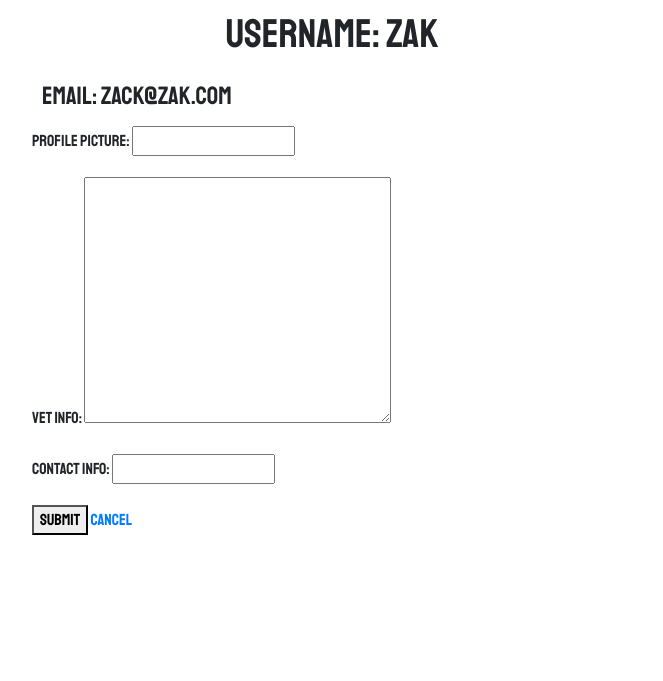
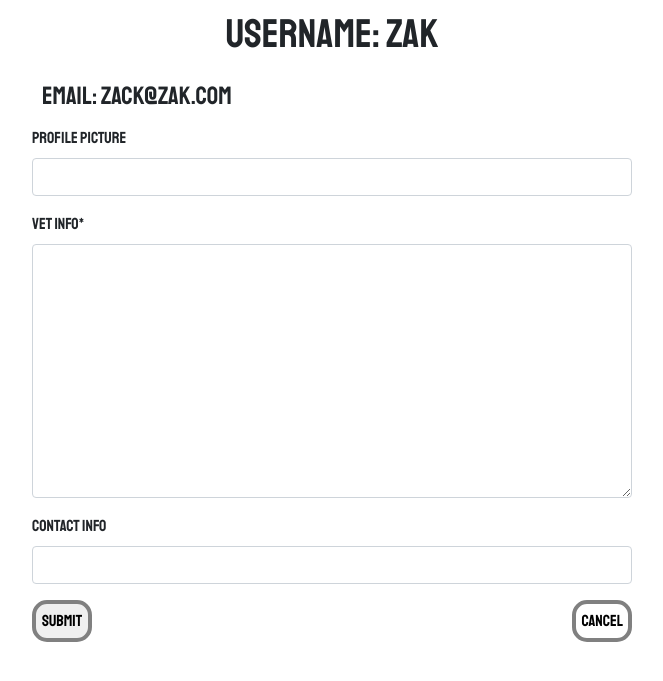
Before and after one commit to teresacho135/haileysdoggiedaycamp, a Django app: template templates/accounts/profile_form.html in a window 1280 px wide. Shown: the part 72-753 px from the top of the page, without its empty margins (308-971 px from the left). Run offline with Django 3.2, Linux system fonts and the light colour scheme; the template is opened without the code that fills it: values that come from a table or form of the project are taken from there, others are empty; data comes from the database, SQL or seed files in the repository; tables that the repository leaves empty hold one stand-in row (values such as "Sample post"); some libraries are stand-ins or nearby versions.

Commit message:
adds divs for css styling

```diff
--- a/templates/accounts/profile_form.html
+++ b/templates/accounts/profile_form.html
@@ -1,4 +1,5 @@
 {% extends 'base.html' %} {% block content %}
+{% load crispy_forms_tags %}
 <main>
   <div class="profile-container">
     <div class="user-info">
@@ -10,9 +11,12 @@
       </div>
       <form action="{% url 'profile_create' %}" class='profile-form' method="POST">
         {% csrf_token %}
-          {{ form.as_p }}
-            <button type="submit">Submit</button>
+          {% comment %} {{ form.as_p }} {% endcomment %}
+         {{ form|crispy }}
+         <div class="button-styling">
+            <button class="profile-form-btn" type="submit">Submit</button>
             <a href="{% url 'profile' %}">Cancel</a>
+          </div>
       </form>
     </div>
   </div>
```
